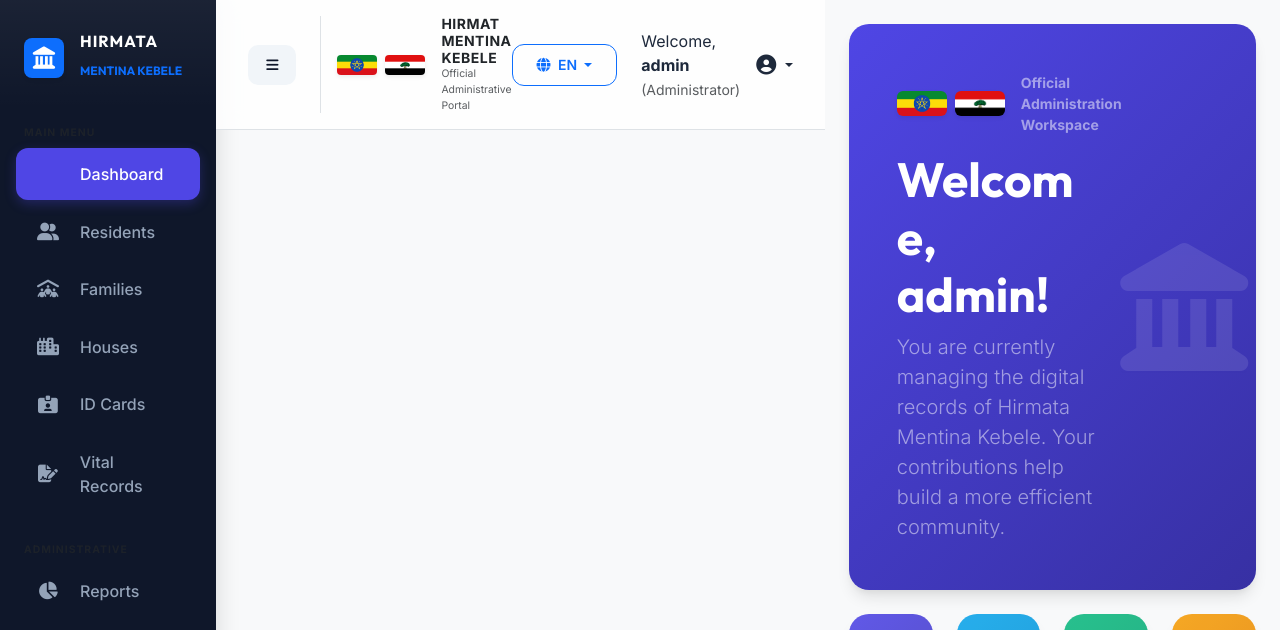
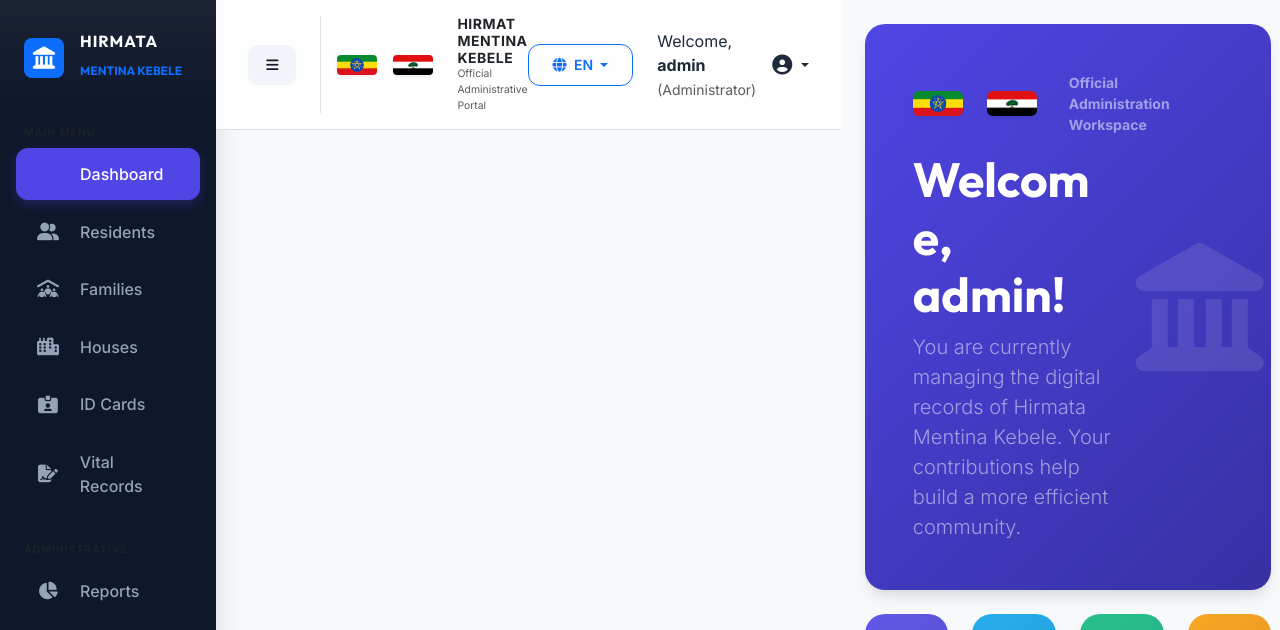
Before and after one commit to FalmiTola/kebele-system, a PHP site: page /dashboard.php in a window 1280 px wide. Shown: the top 630 px of the page. Run offline with PHP 8.4, Linux system fonts and the light colour scheme; a user stored in the database is signed in; tables that the repository leaves empty or names only in its code hold one stand-in row (values such as "Sample post"); a stand-in replaces the project's code that opens the database connection.

Commit message:
Refined visual spacing between Federal and Regional flags across all UI modules

```diff
--- a/dashboard.php
+++ b/dashboard.php
@@ -22,7 +22,7 @@ $recentResidents = $pdo->query("SELECT * FROM individuals ORDER BY created_at DE
 <div class="card bg-grad-primary mb-4 border-0 p-5 position-relative overflow-hidden">
     <div class="row align-items-center position-relative z-1">
         <div class="col-md-8">
-            <div class="d-flex align-items-center gap-2 mb-3">
+            <div class="d-flex align-items-center gap-4 mb-3">
                 <img src="assets/img/ethiopia_flag.png" alt="Ethiopia" height="25" class="rounded shadow-sm">
                 <img src="assets/img/oromia_flag.png" alt="Oromia" height="25" class="rounded shadow-sm">
                 <span class="text-white-50 ms-2 small fw-bold uppercase tracking-wider">Official Administration Workspace</span>
--- a/includes/header.php
+++ b/includes/header.php
@@ -27,7 +27,7 @@ require_once __DIR__ . '/lang.php';
                         <button class="btn btn-outline-secondary btn-sm" id="menu-toggle">
                             <i class="fas fa-bars"></i>
                         </button>
-                        <div class="d-none d-lg-flex align-items-center gap-2 border-start ps-3 ms-2">
+                        <div class="d-none d-lg-flex align-items-center gap-3 border-start ps-3 ms-2">
                             <img src="/kebele-system/assets/img/ethiopia_flag.png" alt="Ethiopia" height="20" class="rounded-1 shadow-sm">
                             <img src="/kebele-system/assets/img/oromia_flag.png" alt="Oromia" height="20" class="rounded-1 shadow-sm">
                             <div class="ms-2">
--- a/index.php
+++ b/index.php
@@ -63,7 +63,7 @@ $family_count = $family_count ?: 400;
     <!-- Header / Navbar -->
     <nav class="fixed w-full z-50 glass py-4 px-6 md:px-12 flex justify-between items-center">
         <div class="flex items-center gap-5">
-            <div class="flex items-center gap-2 border-r border-white/10 pr-5">
+            <div class="flex items-center gap-4 border-r border-white/10 pr-5">
                 <img src="assets/img/ethiopia_flag.png" alt="Ethiopia" class="w-8 h-5 rounded-sm shadow-md">
                 <img src="assets/img/oromia_flag.png" alt="Oromia" class="w-8 h-5 rounded-sm shadow-md">
             </div>
--- a/modules/vital/print.php
+++ b/modules/vital/print.php
@@ -218,7 +218,7 @@ function getOromoMonth($date) {
                 <img src="../../assets/images/<?php echo $c['phot']; ?>" class="resident-photo" onerror="this.src='https://ui-avatars.com/api/?name=<?php echo urlencode($c['fname']); ?>&size=128'">
 
                 <div class="header-text">
-                    <div class="d-flex justify-content-center gap-4 mb-3">
+                    <div class="d-flex justify-content-center gap-6 mb-3">
                         <img src="../../assets/img/ethiopia_flag.png" class="flag">
                         <img src="../../assets/img/oromia_flag.png" class="flag">
                     </div>
```
